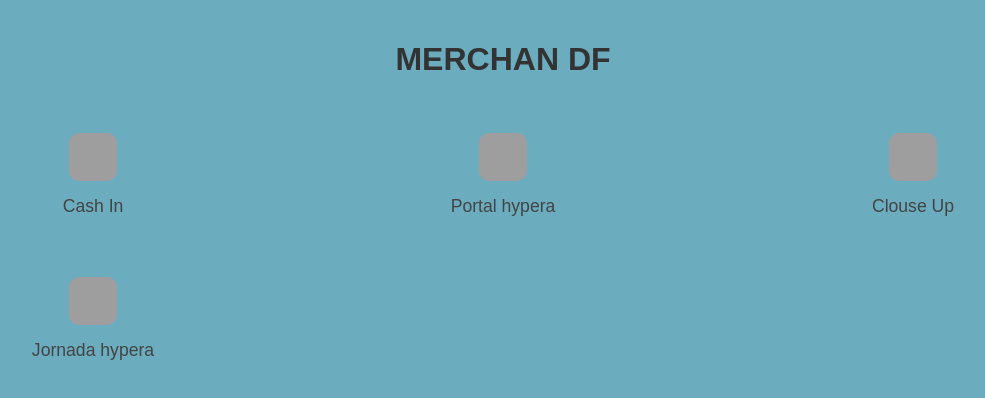
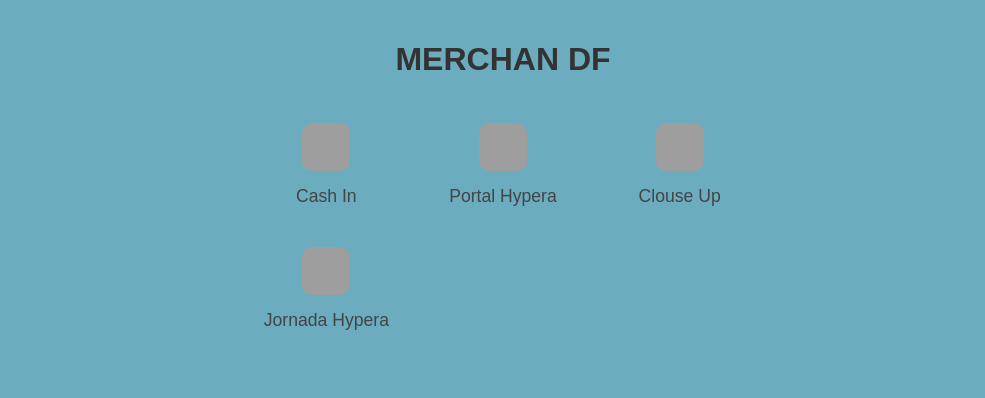
Before and after one commit to PedroMoura32/MerchanDF, a plain HTML site: page index.html in a window 1280 px wide. Shown: the whole page, without its empty margins (137-1122 px from the left). Drawn offline with Linux system fonts and the light colour scheme; grey boxes are pictures that could not be loaded.

Commit message:
mais Alterações nas imagens

```diff
--- a/index.html
+++ b/index.html
@@ -12,23 +12,23 @@
 
         <div class="botao-container">
             <a href="https://app.cashin.com.br/inicio?p=1&r=10" class="botao-imagem" target="_blank" rel="noopener noreferrer">
-                <img width="50" height="50" src="https://img.icons8.com/windows/50/cash.png" alt="cash"/>
+                <img width="50" height="50" src="https://img.icons8.com/windows/50/cash.png" alt="Cash In"/>
                 <span>Cash In</span>
             </a>
 
             <a href="https://portal.hypera.com.br/Intranet.aspx" class="botao-imagem" target="_blank" rel="noopener noreferrer">
-                <img src="https://icons.iconarchive.com/icons/custom-icon-design/pretty-office-12/48/laptop-download-icon.png" width="48" height="48">
-                <span>Portal hypera</span>
+                <img src="https://icons.iconarchive.com/icons/custom-icon-design/pretty-office-12/48/laptop-download-icon.png" width="48" height="48" alt="Portal Hypera">
+                <span>Portal Hypera</span>
             </a>
 
             <a href="https://rewards.closeupbrasil.com.br/portal/Login.aspx" class="botao-imagem" target="_blank" rel="noopener noreferrer">
-                <img width="100" height="100" src="https://img.icons8.com/ios-filled/100/pencil--v1.png" alt="pencil--v1"/>
+                <img width="100" height="100" src="https://img.icons8.com/ios-filled/100/pencil--v1.png" alt="Clouse Up"/>
                 <span>Clouse Up</span>
             </a>
 
             <a href="https://jornadahypera.com.br/entrar" class="botao-imagem" target="_blank" rel="noopener noreferrer">
-                <img width="100" height="100" src="https://img.icons8.com/external-kiranshastry-lineal-kiranshastry/100/external-smartphone-cyber-security-kiranshastry-lineal-kiranshastry-1.png" alt="external-smartphone-cyber-security-kiranshastry-lineal-kiranshastry-1"/>
-                <span>Jornada hypera</span>
+                <img width="100" height="100" src="https://img.icons8.com/external-kiranshastry-lineal-kiranshastry/100/external-smartphone-cyber-security-kiranshastry-lineal-kiranshastry-1.png" alt="external-smartphone-cyber-security-kiranshastry-lineal-kiranshastry-1"/ alt="Joranada Hypera">
+                <span>Jornada Hypera</span>
             </a>
 
             <!-- <a href="https://www.exemplo2.com" class="botao-imagem">
--- a/styles.css
+++ b/styles.css
@@ -10,7 +10,7 @@
 }
 
 .container {
-    max-width: 1200px;
+    max-width: 500px;
     width: 100%;
     text-align: center;
 }
@@ -35,7 +35,7 @@
     display: flex;
     flex-direction: column;
     align-items: center;
-    padding: 15px;
+    padding: 5px;
 }
 
 .botao-imagem:hover {
```
